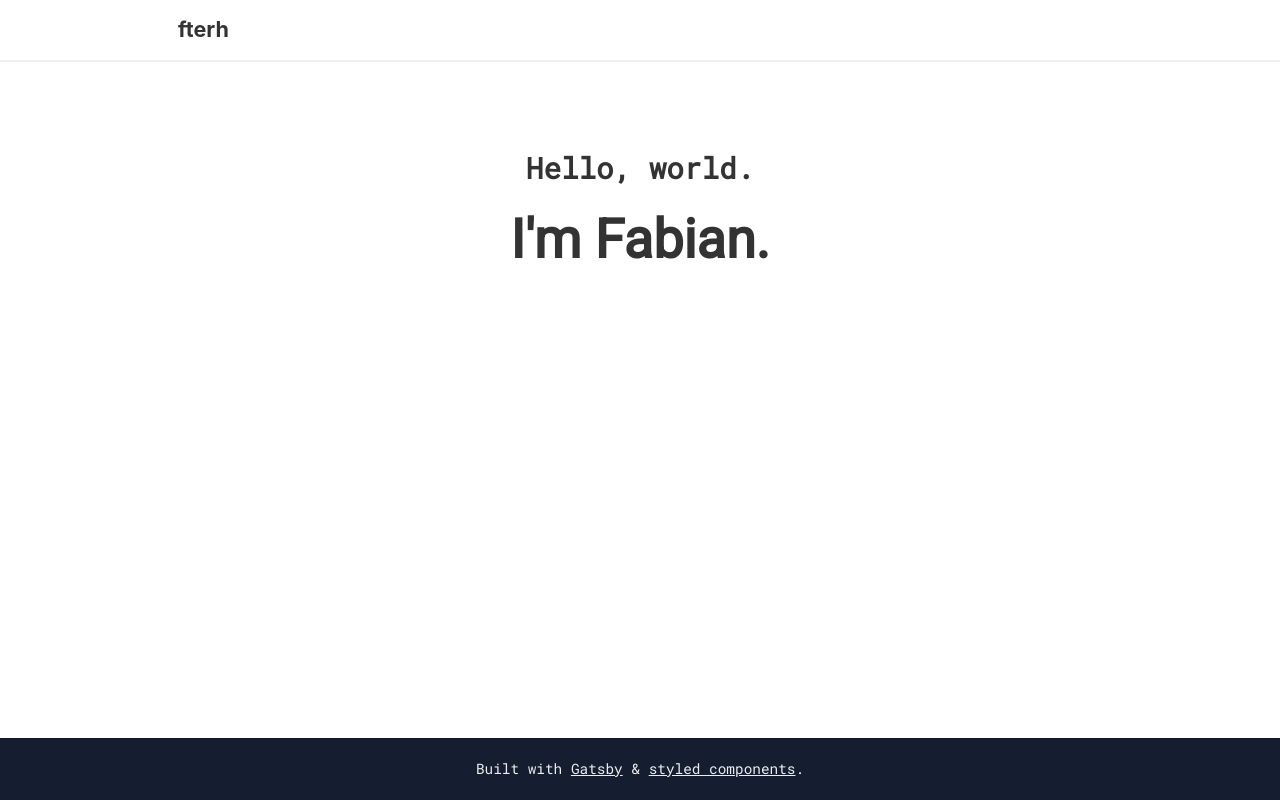
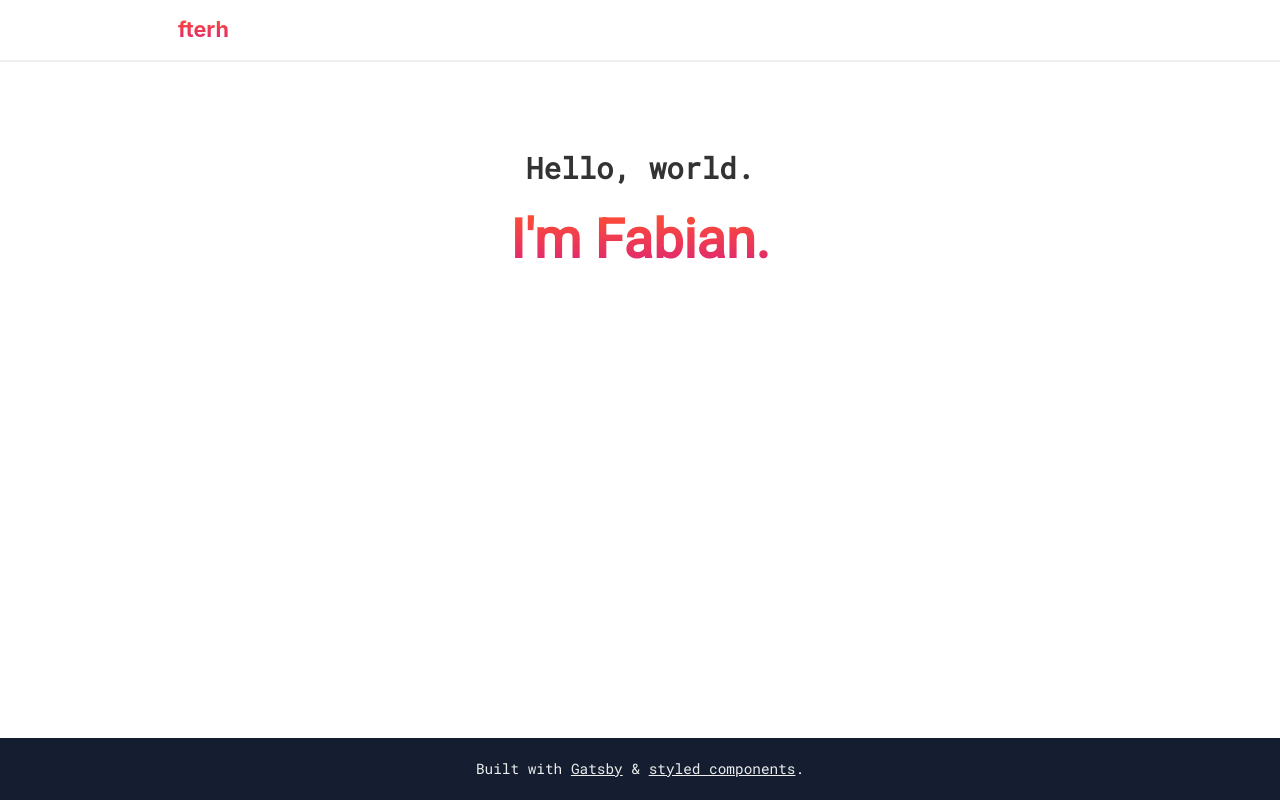
Before and after one commit to fterh/fabianterh.me, a Gatsby site: page / in a window 1280 px wide. Built offline with nearby package versions, Linux system fonts and the light colour scheme; Gatsby itself is replaced by a stand-in of ours.

Commit message:
Add primary & secondary colors to theme

```diff
--- a/src/components/header.js
+++ b/src/components/header.js
@@ -3,36 +3,40 @@ import PropTypes from "prop-types"
 import React from "react"
 import styled from "styled-components"
 
-import Theme from "../theme"
+import Theme, { Mixins } from "../theme"
 
 const Header = styled.header`
   width: 100%;
   border-bottom: 2px solid ${Theme.colors.headerBorder};
 
-  div {
+  nav {
     max-width: 960px;
     margin: 0 auto;
     padding: ${Theme.paddings.header};
+  }
+`
 
-    h2 {
-      font-size: 1.2rem;
-      margin: 0;
-
-      a {
-        color: ${Theme.colors.text};
-        text-decoration: none;
-      }
-    }
-  }
+const NavItem = styled.h2`
+  font-size: 1.2rem;
+  margin: 0;
+  a ${props =>
+    props.gradiented
+      ? `{
+        ${Mixins.gradientedText}
+      }`
+      : `{
+    color: ${Theme.colors.text};
+    text-decoration: none;
+  }`}
 `
 
 const _Header = ({ siteTitle }) => (
   <Header>
-    <div>
-      <h2 style={{ margin: 0 }}>
+    <nav>
+      <NavItem gradiented>
         <Link to="/">{siteTitle}</Link>
-      </h2>
-    </div>
+      </NavItem>
+    </nav>
   </Header>
 )
 
--- a/src/pages/index.js
+++ b/src/pages/index.js
@@ -3,19 +3,21 @@ import styled from "styled-components"
 
 import Layout from "../components/layout"
 import SEO from "../components/seo"
-import Theme from "../theme"
+import Theme, { Mixins } from "../theme"
 
 const Section = styled.div`
   padding: 5rem 1rem;
 
-  h1 {
-    font-family: ${Theme.typography.fontFamily};
-    font-size: 3rem;
-  }
-
   h2 {
     font-family: ${Theme.typography.fontFamilyMonospace};
   }
+`
+
+const Name = styled.h1`
+  ${Mixins.gradientedText}
+  color: pink;
+  font-family: ${Theme.typography.fontFamily};
+  font-size: 3rem;
 `
 
 const IndexPage = () => {
@@ -24,7 +26,7 @@ const IndexPage = () => {
       <SEO title="Hello, World" />
       <Section>
         <h2>Hello, world.</h2>
-        <h1>I'm Fabian.</h1>
+        <Name>I'm Fabian.</Name>
       </Section>
     </Layout>
   )
--- a/src/theme.js
+++ b/src/theme.js
@@ -1,5 +1,8 @@
-export default {
+const Theme = {
   colors: {
+    primary: `#ff512f`,
+    secondary: `#dd2476`,
+    /* ~~~ Great barrier reef ~~~ */
     background: `#ffffff`,
     footerBackground: `#141e30`,
     footerText: `#eeeeee`,
@@ -16,3 +19,13 @@ export default {
     fontFamilyMonospace: `Roboto Mono, monospace`,
   },
 }
+
+export const Mixins = {
+  gradientedText: `
+    background: linear-gradient(${Theme.colors.primary}, ${Theme.colors.secondary});
+    -webkit-background-clip: text;
+    -webkit-text-fill-color: transparent;
+  `,
+}
+
+export default Theme
```
